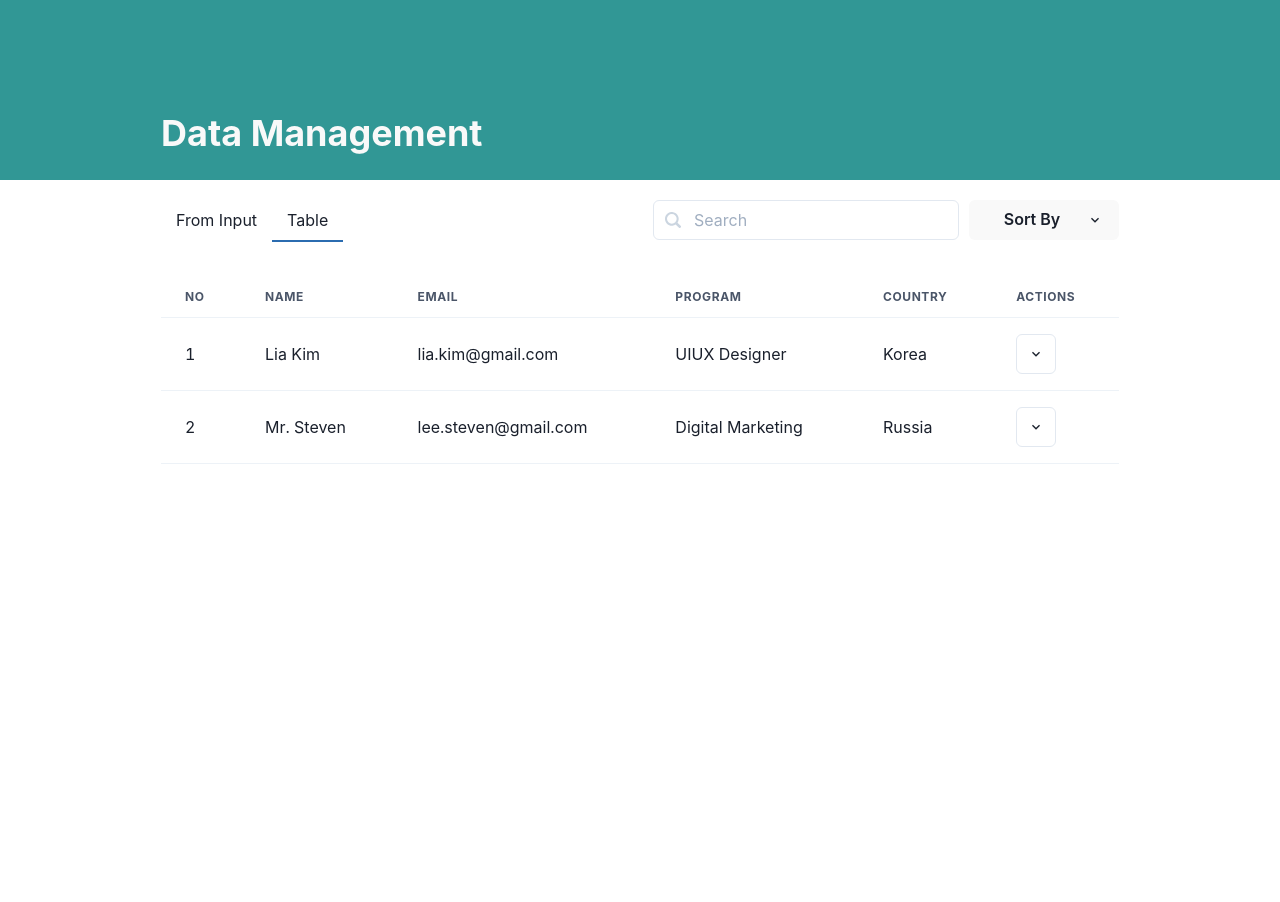
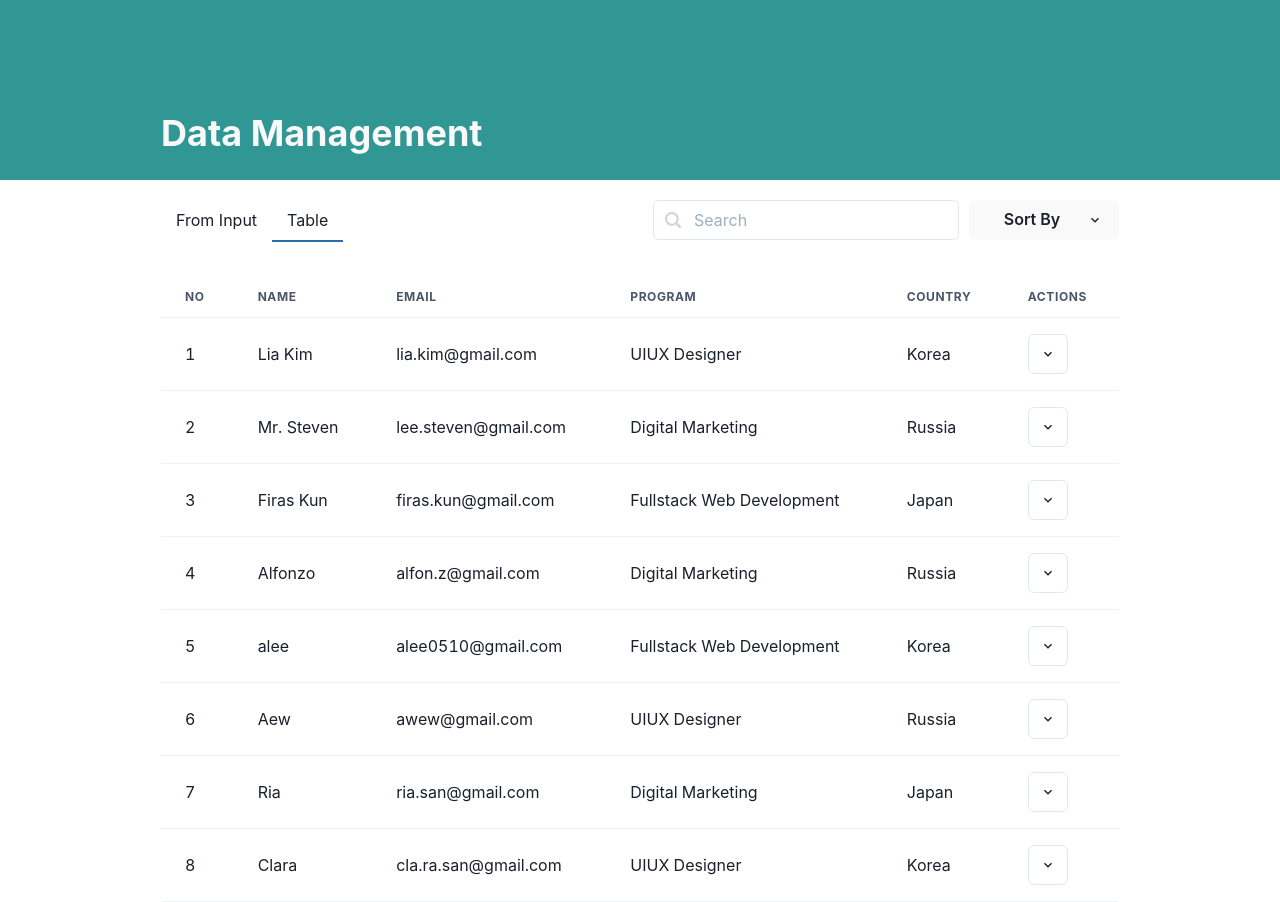
Before and after one commit to alee0510/PS-M02-FRONTEND-JCVL05, a React (Create React App) app: page /table in a window 1280 px wide. Before the commit the page ends 800 px from the top, so only its background shows below. Built offline with nearby package versions, Linux system fonts and the light colour scheme; data requests are answered from the project's data file.

Commit message:
update practices

```diff
--- a/api/db.json
+++ b/api/db.json
@@ -13,6 +13,48 @@
       "email": "lee.steven@gmail.com",
       "program": "Digital Marketing",
       "country": "Russia"
+    },
+    {
+      "name": "Firas Kun",
+      "email": "firas.kun@gmail.com",
+      "program": "Fullstack Web Development",
+      "country": "Japan",
+      "id": 5
+    },
+    {
+      "name": "Alfonzo",
+      "email": "alfon.z@gmail.com",
+      "program": "Digital Marketing",
+      "country": "Russia",
+      "id": 6
+    },
+    {
+      "name": "alee",
+      "email": "alee0510@gmail.com",
+      "program": "Fullstack Web Development",
+      "country": "Korea",
+      "id": 9
+    },
+    {
+      "name": "Aew",
+      "email": "awew@gmail.com",
+      "program": "UIUX Designer",
+      "country": "Russia",
+      "id": 10
+    },
+    {
+      "name": "Ria",
+      "email": "ria.san@gmail.com",
+      "program": "Digital Marketing",
+      "country": "Japan",
+      "id": 11
+    },
+    {
+      "name": "Clara",
+      "email": "cla.ra.san@gmail.com",
+      "program": "UIUX Designer",
+      "country": "Korea",
+      "id": 12
     }
   ]
 }
--- a/src/pages/form-input.jsx
+++ b/src/pages/form-input.jsx
@@ -1,43 +1,121 @@
-import React from 'react'
-import { Box, Text, Input, Button, Menu, MenuButton, MenuList, MenuItem, Stack } from '@chakra-ui/react'
+import React, { useRef, useState } from 'react'
+import Axios from 'axios'
+import {
+    Box,
+    Text,
+    Input,
+    Button,
+    Menu,
+    MenuButton,
+    MenuList,
+    MenuItem,
+    Stack,
+    Spinner,
+    useToast
+} from '@chakra-ui/react'
 import { ChevronDownIcon } from '@chakra-ui/icons'
+const API_URL = process.env.REACT_APP_API_URL
 
 function FormInput () {
+    const name = useRef("")
+    const email = useRef("")
+    const [program, setProgram] = useState("Fullstack Web Development")
+    const [country, setCountry] = useState("Japan")
+    const [loading, setLoading] = useState(false)
+
+    // hooks
+    const toast = useToast()
+
+    // event
+    const onProgramClick = (event) => setProgram(event.target.value)
+    const onCountryClick = (event) => setCountry(event.target.value)
+    const onButtonSubmit = () => {
+        // check input => name & email cannot be empty string ""
+        if (name.current.value === "" || email.current.value === "") {
+            return toast({
+                title: 'Warning',
+                description: "Name and email cannot be empty",
+                status: 'warning',
+                duration: 3000,
+                isClosable: true,
+            })
+        }
+
+        const newStudent = {
+            name : name.current.value,
+            email : email.current.value,
+            program : program,
+            country : country
+        }
+        setLoading(true)
+        Axios.post(API_URL + '/students', newStudent)
+        .then((respond) => {
+            console.log(respond.data)
+
+            // reset state & value
+            setProgram("Fullstack Web Development")
+            setCountry("Japan")
+            name.current.value = ""
+            email.current.value = ""
+            setLoading(false)
+
+            return toast({
+                title: 'Info',
+                description: "Data has been successfully added.",
+                status: 'success',
+                duration: 3000,
+                isClosable: true,
+            })
+        })
+        .catch((error) => {
+            console.log(error)
+            setLoading(false)
+        })
+    }
+
+
     return (
         <Box w="100%" py="20px" px="161px">
             <Stack spacing="6" width="50%">
                 <Text>Name</Text>
-                <Input type="text" placeholder="ex. firas kun"/>
+                <Input ref={name} type="text" placeholder="ex. firas kun" required={true}/>
 
                 <Text>Email</Text>
-                <Input type="email" placeholder="ex. firas.kun@gmail.com"/>
+                <Input ref={email} type="email" placeholder="ex. firas.kun@gmail.com" required={true}/>
 
                 <Text>Programs</Text>
                 <Menu>
                     <MenuButton as={Button} rightIcon={<ChevronDownIcon />}>
-                        Fullstack Web Development
+                        { program }
                     </MenuButton>
                     <MenuList>
-                        <MenuItem value="Fullstack Web Development" >Fullstack Web Development</MenuItem>
-                        <MenuItem value="UIUX Designer" >UIUX Designer</MenuItem>
-                        <MenuItem value="Digital Marketing" >Digital Marketing</MenuItem>
-                        <MenuItem value="Data Science" >Data Science</MenuItem>
+                        <MenuItem value="Fullstack Web Development" onClick={onProgramClick} >Fullstack Web Development</MenuItem>
+                        <MenuItem value="UIUX Designer" onClick={onProgramClick}>UIUX Designer</MenuItem>
+                        <MenuItem value="Digital Marketing" onClick={onProgramClick}>Digital Marketing</MenuItem>
+                        <MenuItem value="Data Science" onClick={onProgramClick}>Data Science</MenuItem>
                     </MenuList>
                 </Menu>
 
                 <Text>Countries</Text>
                 <Menu>
                     <MenuButton as={Button} rightIcon={<ChevronDownIcon />}>
-                        Japan
+                        { country }
                     </MenuButton>
                     <MenuList>
-                        <MenuItem value="Japan" >Japan</MenuItem>
-                        <MenuItem value="Korea" >Korea</MenuItem>
-                        <MenuItem value="USA" >USA</MenuItem>
-                        <MenuItem value="Russia" >Russia</MenuItem>
+                        <MenuItem value="Japan" onClick={onCountryClick}>Japan</MenuItem>
+                        <MenuItem value="Korea" onClick={onCountryClick}>Korea</MenuItem>
+                        <MenuItem value="USA" onClick={onCountryClick}>USA</MenuItem>
+                        <MenuItem value="Russia" onClick={onCountryClick}>Russia</MenuItem>
                     </MenuList>
                 </Menu>
-                <Button width="150px" colorScheme="teal">Submit</Button>
+                <Button
+                    disabled={loading}
+                    width="150px"
+                    colorScheme="teal"
+                    onClick={onButtonSubmit}
+                >
+                    { loading ? <Spinner size='md' /> : "Submit"}
+                </Button>
             </Stack>
         </Box>
     )
--- a/src/pages/show-table.jsx
+++ b/src/pages/show-table.jsx
@@ -13,6 +13,7 @@ import {
 import Loading from '../components/loading'
 import Confirmation from '../components/confirmation'
 import StudentRows, { StudentRowsEdited } from './sub-components/student-rows'
+const API_URL = process.env.REACT_APP_API_URL
 
 function ShowTables () {
     const [students, setStudent] = useState([])
@@ -33,7 +34,7 @@ function ShowTables () {
         setLoading(true)
 
         // fetch data from api/server
-        Axios.get('http://localhost:2000/students')
+        Axios.get(API_URL + '/students')
         .then((respond) => {
             setStudent(respond.data)
             setLoading(false)
@@ -91,11 +92,11 @@ function ShowTables () {
         setConfirm(false)
         setLoading(true)
 
-        Axios.delete(`http://localhost:2000/students/${id}`)
+        Axios.delete(API_URL + `/students/${id}`)
         .then((respond) => {
             console.log(respond.data)
 
-            Axios.get('http://localhost:2000/students')
+            Axios.get(API_URL + '/students')
             .then((respond2) => {
                 setStudent(respond2.data)
                 setLoading(false)
@@ -135,11 +136,11 @@ function ShowTables () {
         setProgram("")
         setCountry("")
 
-        Axios.put(`http://localhost:2000/students/${id}`, newEditedData)
+        Axios.put(API_URL + `/students/${id}`, newEditedData)
         .then((respond) => {
             console.log(respond.data)
 
-            Axios.get('http://localhost:2000/students')
+            Axios.get(API_URL + '/students')
             .then((respond2) => {
                 setStudent(respond2.data)
                 setEditId(null)
```
Also changed, not shown: 1 other file (tests, documents, lock files or other folders).
